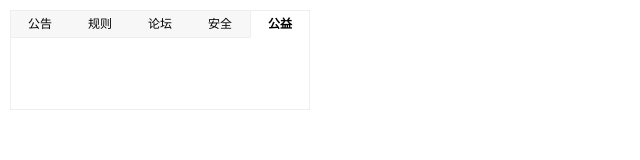
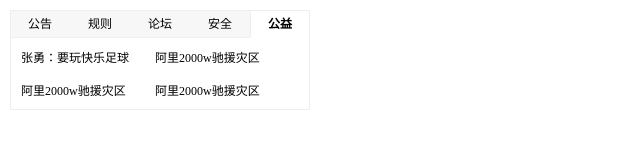
Before and after one commit to dxc1995/tab, a plain HTML site: page index.html in a window 1280 px wide. Shown: the whole page, without its empty margins (0-640 px from the left). Drawn offline with Linux system fonts and the light colour scheme.

Commit message:
内容布局

```diff
--- a/css/style.css
+++ b/css/style.css
@@ -46,11 +46,22 @@
     font-weight: bold;
 }
 
-.notice-tit li a {
+.notice li a {
 	text-decoration: none;
 	color: #000;
 }
 
-.notice-tit li a:hover {
+.notice li a:hover {
 	color: #f90;
 }
+
+.notice-con .mod {
+	margin: 10px 10px 10px 10px;
+}
+
+.notice-con .mod ul li {
+	float: left;
+	width: 134px;
+	height: 33px;
+	overflow: hidden;
+}
--- a/index.html
+++ b/index.html
@@ -16,6 +16,53 @@
 				<li class="select"><a href="#">公益</a></li>
 			</ul>
 		</div>
+		<div class="notice-con" id="notice-con">
+			<div class="mod" style="display:none">
+				<ul>
+					<li><a href="#">张勇：要玩快乐足球</a></li>
+					<li><a href="#">阿里2000w驰援灾区</a></li>
+					<li><a href="#">阿里2000w驰援灾区</a></li>
+					<li><a href="#">阿里2000w驰援灾区</a></li>
+					<li><a href="#">阿里2000w驰援灾区</a></li>
+				</ul>
+			</div>
+			<div class="mod" style="display:none">
+				<ul>
+					<li><a href="#"><span>[<a href="#">通知</a>]</span>张勇：要玩快乐足球</a></li>
+					<li><a href="#"><span>[<a href="#">通知</a>]</span>张勇：要玩快乐足球</a></li>
+					<li><a href="#"><span>[<a href="#">通知</a>]</span>张勇：要玩快乐足球</a></li>
+					<li><a href="#"><span>[<a href="#">通知</a>]</span>张勇：要玩快乐足球</a></li>
+					<li><a href="#"><span>[<a href="#">通知</a>]</span>张勇：要玩快乐足球</a></li>
+				</ul>
+			</div>
+			<div class="mod" style="display:none">
+				<ul>
+					<li>[<a href="#">聚焦</a>]</span>张勇：要玩快乐足球</a></li>
+					<li><a href="#">阿里2000w驰援灾区</a></li>
+					<li><a href="#">阿里2000w驰援灾区</a></li>
+					<li><a href="#">阿里2000w驰援灾区</a></li>
+					<li><a href="#">阿里2000w驰援灾区</a></li>
+				</ul>
+			</div>
+			<div class="mod" style="display:none">
+				<ul>
+					<li><a href="#">张勇：要玩快乐足球</a></li>
+					<li><a href="#">阿里2000w驰援灾区</a></li>
+					<li><a href="#">阿里2000w驰援灾区</a></li>
+					<li><a href="#">阿里2000w驰援灾区</a></li>
+					<li><a href="#">阿里2000w驰援灾区</a></li>
+				</ul>
+			</div>
+			<div class="mod">
+				<ul>
+					<li><a href="#">张勇：要玩快乐足球</a></li>
+					<li><a href="#">阿里2000w驰援灾区</a></li>
+					<li><a href="#">阿里2000w驰援灾区</a></li>
+					<li><a href="#">阿里2000w驰援灾区</a></li>
+					<li><a href="#">阿里2000w驰援灾区</a></li>
+				</ul>
+			</div>
+		</div>
 	</div>
 </body>
 </html>
```
